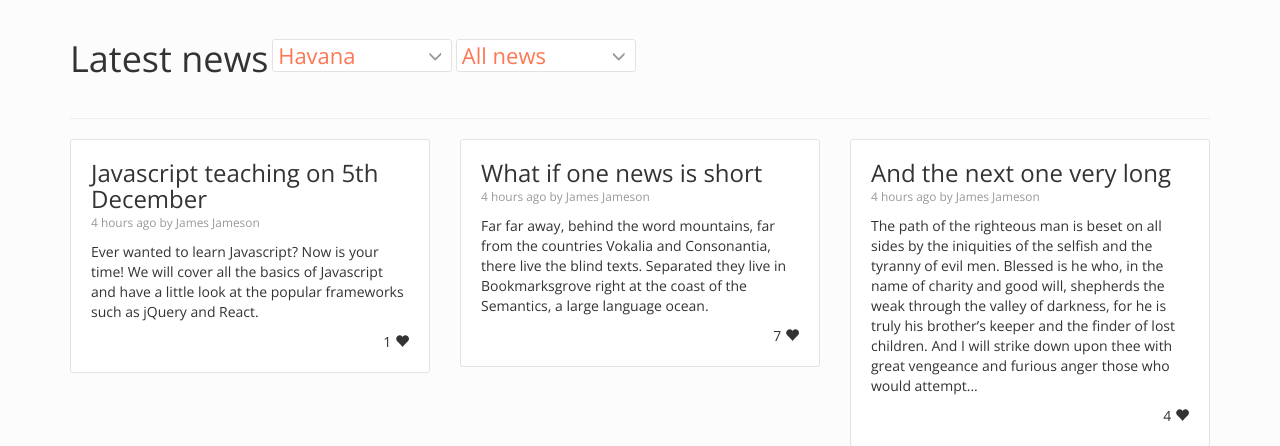
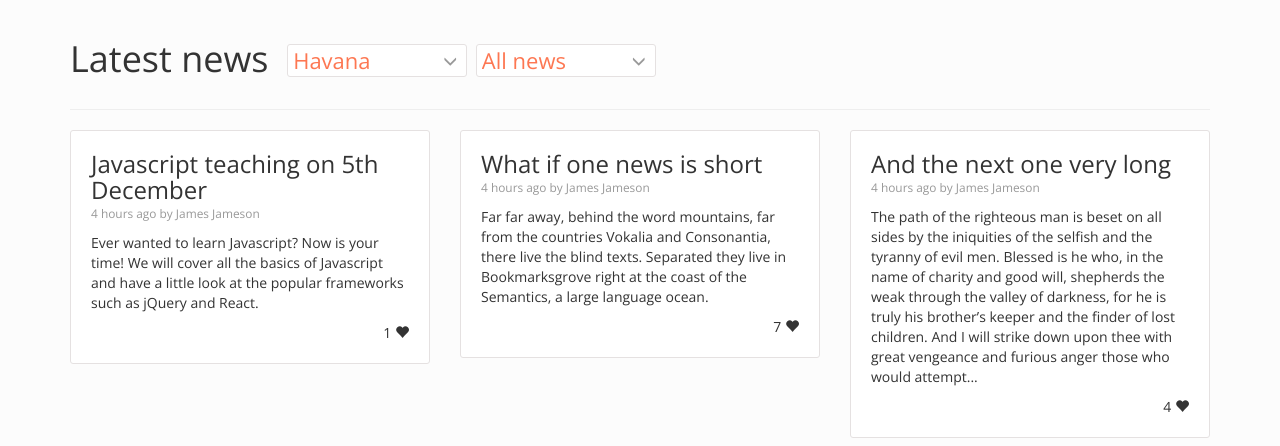
Before and after one commit to mruis/communitynews, a PHP site: page / in a window 1280 px wide. Shown: the part 51-497 px from the top of the page. Run offline with PHP 8.4, Linux system fonts and the light colour scheme.

Commit message:
visuals magic

```diff
--- a/css/3-col-portfolio.css
+++ b/css/3-col-portfolio.css
@@ -7,6 +7,8 @@ body {
 
 .page-header {
 	display: inline-block;
+	padding-right: 15px;
+	padding-bottom: 0px;
 }
 
 .addbtn {
@@ -24,6 +26,9 @@ body {
     border-radius: 3px;
     overflow: hidden;
     background: #ffffff;
+	margin-top: 5px;
+	margin-bottom: -5px;
+	margin-right: 5px;
 }
 
 .community-area-select select {
```
